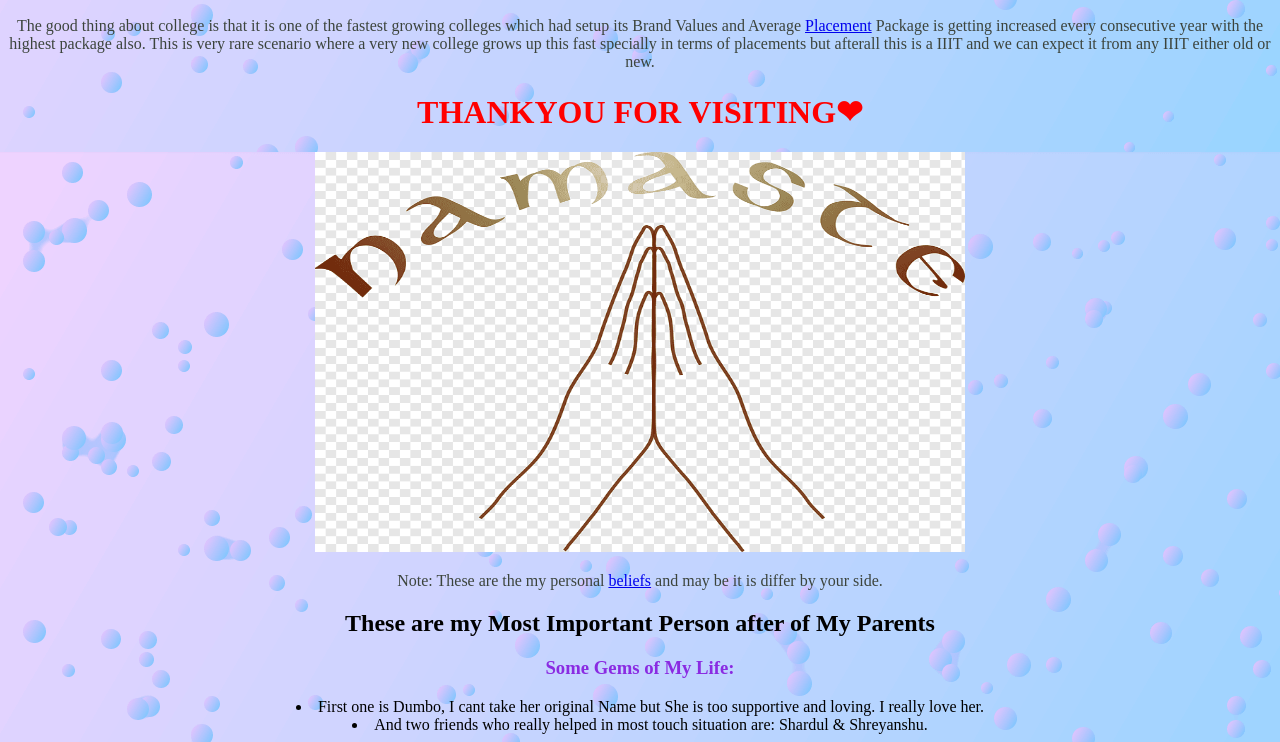
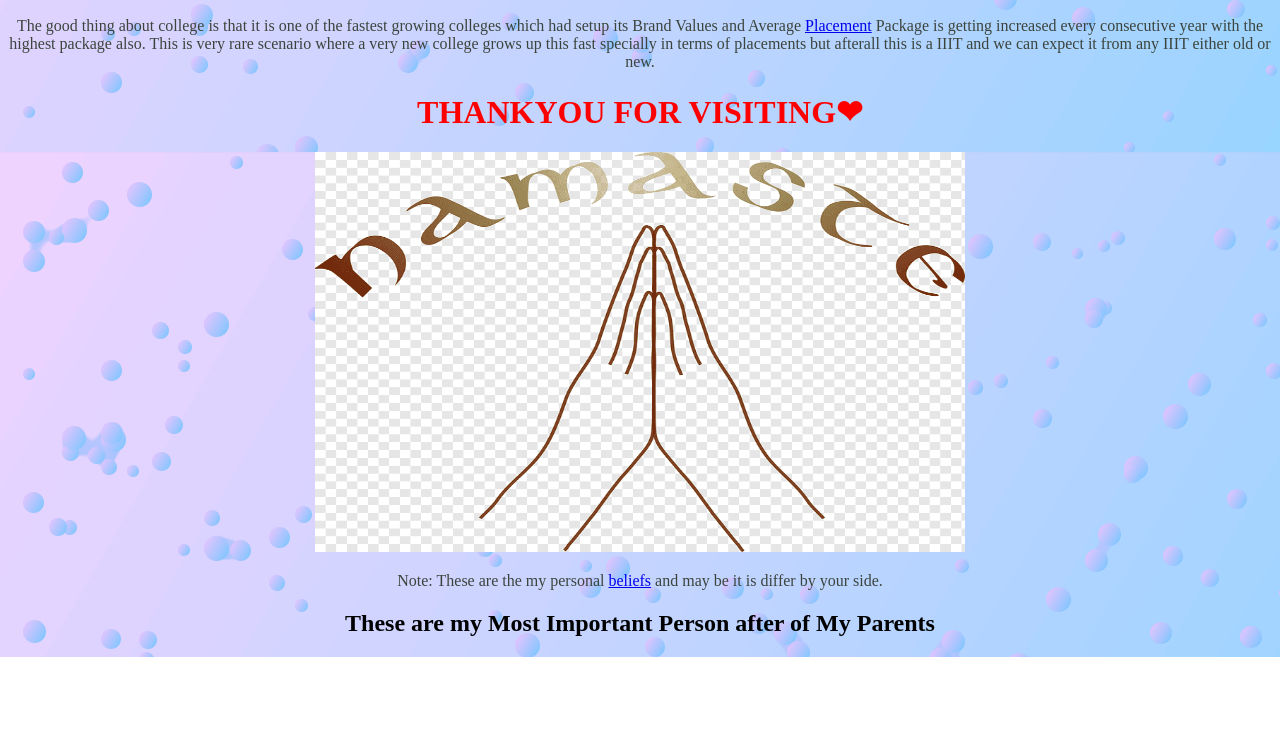
Before and after one commit to singhdeva68/DEVAM-SINGH.gtihub.io, a plain HTML site: page index.html in a window 1280 px wide. Shown: the part 6328-7070 px from the top of the page. After the commit the page ends 6985 px from the top, so only its background shows below. Drawn offline with Linux system fonts and the light colour scheme.

Commit message:
Update index.html

```diff
--- a/index.html
+++ b/index.html
@@ -126,11 +126,7 @@
      <div class="pic" align="middle"><img src="png.png" height="400" width="650"  ></div>
      <p>Note: These are the my personal <a href="https://www.merriam-webster.com/dictionary/belief">beliefs</a> and may be it is differ by your side. </p>
     <div align="middle"><h2>These are my Most Important Person after of My Parents </h2></div>
-  <h3>Some Gems of My Life:</h3>
-<un>
-    <li>First one is Dumbo, I cant take her original Name but She is too supportive and loving. I really love her.</li>
-    <li>And two friends who really helped in most touch situation are: Shardul & Shreyanshu.</li>
-</un>
+
 
 </body>
 
```
